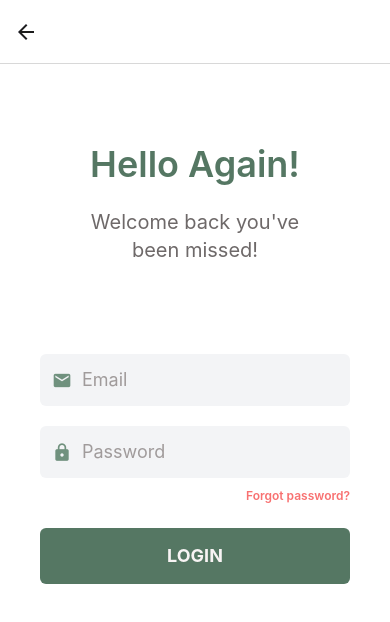
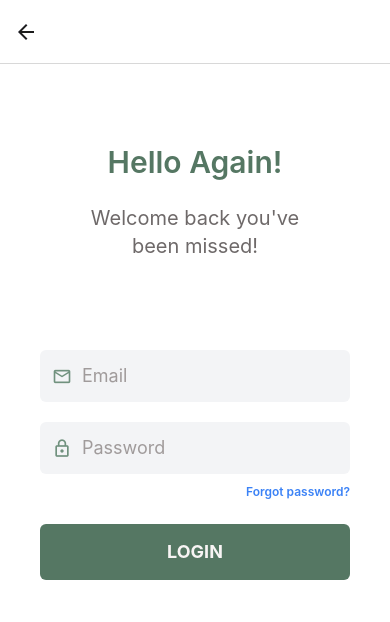
Before and after one commit to NderimKrasniqi/rent-it, a React Native app in the folder frontend/: screen /LoginScreen in a window 390 px wide. Shown: the top 622 px of the page. Built offline with nearby package versions, Linux system fonts and the light colour scheme.

Commit message:
added input control and validation with react-hook-form and refactored

```diff
--- a/frontend/package.json
+++ b/frontend/package.json
@@ -16,12 +16,13 @@
     "nativewind": "^2.0.11",
     "react": "18.0.0",
     "react-dom": "18.0.0",
+    "react-hook-form": "^7.36.1",
     "react-native": "0.69.6",
+    "react-native-gesture-handler": "~2.5.0",
     "react-native-safe-area-context": "4.3.1",
     "react-native-screens": "~3.15.0",
     "react-native-web": "~0.18.7",
-    "tailwindcss": "^3.1.8",
-    "react-native-gesture-handler": "~2.5.0"
+    "tailwindcss": "^3.1.8"
   },
   "devDependencies": {
     "@babel/core": "^7.12.9",
--- a/frontend/src/components/AppButton.tsx
+++ b/frontend/src/components/AppButton.tsx
@@ -4,22 +4,15 @@ import {
   TouchableHighlightProps,
 } from 'react-native';
 
-interface Props extends TouchableHighlightProps {
+interface ButtonProps extends TouchableHighlightProps {
   title: string;
-  color: string;
-  onPress: () => void;
+  color: 'bg-primary-500' | 'bg-secondary-900';
 }
 
-const AppButton: React.FC<Props> = ({
-  title,
-  color,
-  onPress,
-  ...otherProps
-}) => {
+const AppButton: React.FC<ButtonProps> = ({ title, color, ...otherProps }) => {
   return (
     <TouchableHighlight
       className={`bg-medium w-full rounded-md p-3.5 my-2 ${color}`}
-      onPress={onPress}
       {...otherProps}
     >
       <Text className="text-light text-center text-lg font-bold uppercase">
--- /dev/null
+++ b/frontend/src/components/AppErrorMessage.tsx
@@ -0,0 +1,15 @@
+import { View, Text } from 'react-native';
+import React, { ReactNode } from 'react';
+import { FieldError } from 'react-hook-form';
+
+interface ErrorProps {
+  error: FieldError | undefined;
+}
+const AppErrorMessage: React.FC<ErrorProps> = ({ error }) => {
+  if (!error) {
+    return null;
+  }
+  return <Text className="text-red-500 text-sm ">{error.message}</Text>;
+};
+
+export default AppErrorMessage;
--- a/frontend/src/components/AppInputField.tsx
+++ b/frontend/src/components/AppInputField.tsx
@@ -1,19 +1,38 @@
 import { View, TextInput, TextInputProps } from 'react-native';
+import { Controller, Control, RegisterOptions } from 'react-hook-form';
 import { MaterialCommunityIcons } from '@expo/vector-icons';
 import colors from '../utils/colors';
+import AppErrorMessage from './AppErrorMessage';
 
-interface Props extends TextInputProps {
+interface InputFieldProps extends TextInputProps {
   icon?: React.ComponentProps<typeof MaterialCommunityIcons>['name'];
+  name: string;
+  control: Control;
+  rules: RegisterOptions;
 }
 
-const AppInputField: React.FC<Props> = ({
+const AppInputField: React.FC<InputFieldProps> = ({
   icon,
-  onChangeText,
-  value,
+  control,
+  name,
+  rules,
   ...otherProps
 }) => {
   return (
-    <View className="bg-gray-100 flex flex-row items-center w-full rounded-md my-2.5 p-3">
+    <Controller
+      control={control}
+      name={name}
+      rules={rules}
+      render={({
+        field: { value, onChange, onBlur },
+        fieldState: { error },
+      }) => (
+        <>
+          <View
+            className={`${
+              error ? 'bg-red-100' : 'bg-gray-100'
+            } flex flex-row items-center w-full rounded-md my-2.5 p-3`}
+          >
             {icon && (
               <View className="mr-2.5">
                 <MaterialCommunityIcons
@@ -24,13 +43,18 @@ const AppInputField: React.FC<Props> = ({
               </View>
             )}
             <TextInput
+              className="flex-1 text-lg text-dark"
+              value={value}
               placeholderTextColor={colors.medium}
-        className="flex-1 text-lg text-dark"
-        onChangeText={onChangeText}
-        value={value}
+              onChangeText={onChange}
+              onBlur={onBlur}
               {...otherProps}
             />
           </View>
+          <AppErrorMessage error={error} />
+        </>
+      )}
+    />
   );
 };
 
--- /dev/null
+++ b/frontend/src/components/AppLoginForm.tsx
@@ -0,0 +1,68 @@
+import { View, Text } from 'react-native';
+import React from 'react';
+import { useForm } from 'react-hook-form';
+import colors from '../utils/colors';
+import AppButton from './AppButton';
+import AppInputField from './AppInputField';
+
+const AppLoginForm = () => {
+  const {
+    control,
+    handleSubmit,
+    formState: { errors },
+  } = useForm();
+
+  console.log('ERRORS: ', errors);
+  const OnLoginPressed = (data: object) => {
+    console.log(data);
+  };
+  return (
+    <>
+      <View className="w-full">
+        <AppInputField
+          icon="email-outline"
+          name="email"
+          placeholder="Email"
+          control={control}
+          rules={{
+            required: 'Email is required',
+            pattern: {
+              value:
+                /^(([^<>()[\]\\.,;:\s@"]+(\.[^<>()[\]\\.,;:\s@"]+)*)|(".+"))@((\[[0-9]{1,3}\.[0-9]{1,3}\.[0-9]{1,3}\.[0-9]{1,3}])|(([a-zA-Z\-0-9]+\.)+[a-zA-Z]{2,}))$/,
+              message: 'Please enter a valid email',
+            },
+          }}
+        />
+        <AppInputField
+          name="password"
+          icon="lock-outline"
+          placeholder="Password"
+          control={control}
+          secureTextEntry={true}
+          rules={{
+            required: 'Password is required',
+            minLength: {
+              value: 3,
+              message: 'Password should be minimum 6 characters long',
+            },
+            maxLength: {
+              value: 24,
+              message: 'Password should be maximum 24 characters long',
+            },
+          }}
+        />
+        <Text className="text-right text-xs text-blue-500 font-semibold mb-4">
+          Forgot password?
+        </Text>
+      </View>
+      <AppButton
+        color="bg-primary-500"
+        underlayColor={colors.primaryTint}
+        title="Login"
+        onPress={handleSubmit(OnLoginPressed)}
+      />
+    </>
+  );
+};
+
+export default AppLoginForm;
--- /dev/null
+++ b/frontend/src/components/AppLoginText.tsx
@@ -0,0 +1,16 @@
+import { View, Text } from 'react-native';
+import React from 'react';
+
+const AppLoginText = () => {
+  return (
+    <View className="justify-center items-center my-20">
+      <Text className="text-3xl text-primary-500 font-semibold mb-6">
+        Hello Again!
+      </Text>
+      <Text className="text-xl text-medium">Welcome back you've</Text>
+      <Text className="text-xl text-medium">been missed!</Text>
+    </View>
+  );
+};
+
+export default AppLoginText;
--- a/frontend/src/navigator/AuthNavigator.tsx
+++ b/frontend/src/navigator/AuthNavigator.tsx
@@ -6,6 +6,7 @@ import RegisterScreen from '../screens/RegisterScreen';
 import WelcomeScreen from '../screens/WelcomeScreen';
 
 const Stack = createStackNavigator();
+
 export type StackParamList = {
   WelcomeScreen: undefined;
   LoginScreen: undefined;
--- a/frontend/src/screens/LoginScreen.tsx
+++ b/frontend/src/screens/LoginScreen.tsx
@@ -1,45 +1,13 @@
 import { View, Text } from 'react-native';
-import React, { useState } from 'react';
-import AppInputField from '../components/AppInputField';
-import AppButton from '../components/AppButton';
-import colors from '../utils/colors';
+import React from 'react';
+import AppLoginForm from '../components/AppLoginForm';
+import AppLoginText from '../components/AppLoginText';
 
 const LoginScreen: React.FC = () => {
-  const [email, setEmail] = useState<string>('');
-  const [password, setPassword] = useState<string>('');
   return (
     <View className="flex-1 items-center px-10">
-      <View className="justify-center items-center my-20">
-        <Text className="text-4xl text-primary-500 font-semibold mb-6">
-          Hello Again!
-        </Text>
-        <Text className="text-xl text-medium">Welcome back you've</Text>
-        <Text className="text-xl text-medium">been missed!</Text>
-      </View>
-      <View className="w-full">
-        <AppInputField
-          icon="email"
-          placeholder="Email"
-          value={email}
-          onChangeText={setEmail}
-        />
-        <AppInputField
-          icon="lock"
-          placeholder="Password"
-          value={password}
-          onChangeText={setPassword}
-          secureTextEntry={true}
-        />
-        <Text className="text-right text-xs text-red-400 font-semibold mb-4">
-          Forgot password?
-        </Text>
-      </View>
-      <AppButton
-        color={colors.primaryBg}
-        underlayColor={colors.primaryTint}
-        title="Login"
-        onPress={() => console.log('logging in :D')}
-      />
+      <AppLoginText />
+      <AppLoginForm />
     </View>
   );
 };
--- a/frontend/src/screens/WelcomeScreen.tsx
+++ b/frontend/src/screens/WelcomeScreen.tsx
@@ -22,13 +22,13 @@ const WelcomeScreen: React.FC<Props> = ({ navigation }) => {
       <View className="w-full px-10 mb-24">
         <AppButton
           title="Login"
-          color={colors.primaryBg}
+          color="bg-primary-500"
           underlayColor={colors.primaryTint}
           onPress={() => navigation.navigate('LoginScreen')}
         />
         <AppButton
           title="Register"
-          color={colors.secondaryBg}
+          color="bg-secondary-900"
           underlayColor={colors.secondaryTint}
           onPress={() => navigation.navigate('RegisterScreen')}
         />
```
Also changed, not shown: 1 other file (tests, documents, lock files or other folders). Lines whose indentation alone changed are shown as unchanged.
